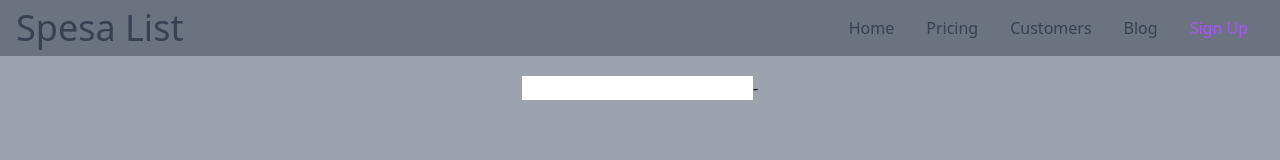
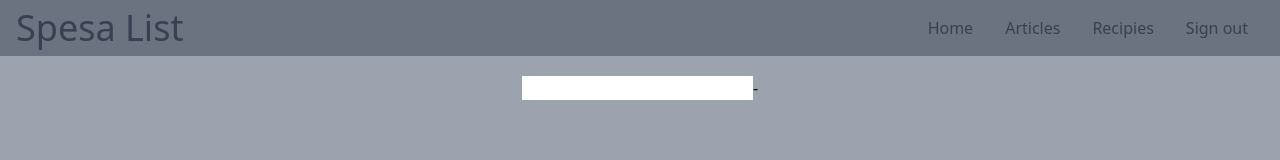
Before and after one commit to Tocco17/SpesaKist, a Vue app: page /login in a window 1280 px wide. Both pictures are taken after typing "Sample", "Sample123" into the empty fields and a click on the button "Submit". Shown: the top 160 px of the page. Built offline with nearby package versions, Linux system fonts and the light colour scheme.

Commit message:
Management of local storage and of the logout

```diff
--- a/src/App.vue
+++ b/src/App.vue
@@ -1,6 +1,7 @@
 <script>
 import { defineComponent } from "vue";
 import { useAuthStore } from "./stores/authStore";
+import { Helper } from "./utils/tests"
 
 
 export default defineComponent({
@@ -11,17 +12,18 @@ export default defineComponent({
   },
   setup() {
     const authStore = useAuthStore();
-    authStore.isLogged = true;
     return {
       authStore
     }
   },
   methods: {
-
+    logout() {
+      console.log('Logout clicked')
+      this.authStore.logout()
+    }
   }
 
 })
-
 </script>
 
 <template>
@@ -58,16 +60,16 @@ export default defineComponent({
             <router-link to="/" class="md:p-4 py-2 block hover:text-purple-400">Home</router-link>
           </li>
           <li>
-            <a class="md:p-4 py-2 block hover:text-purple-400" href="#">Pricing</a>
+            <router-link to="/Articles" class="md:p-4 py-2 block hover:text-purple-400">Articles</router-link>
           </li>
           <li>
-            <a class="md:p-4 py-2 block hover:text-purple-400" href="#">Customers</a>
+            <router-link to="/Recipies" class="md:p-4 py-2 block hover:text-purple-400">Recipies</router-link>
           </li>
           <li>
-            <a class="md:p-4 py-2 block hover:text-purple-400" href="#">Blog</a>
+          <li>
+            <button class="md:p-4 py-2 block hover:text-purple-400" @click="logout">Sign out
+            </button>
           </li>
-          <li>
-            <a class="md:p-4 py-2 block hover:text-purple-400 text-purple-500" href="#">Sign Up</a>
           </li>
         </ul>
       </div>
--- a/src/stores/authStore.js
+++ b/src/stores/authStore.js
@@ -1,10 +1,10 @@
 import { defineStore } from 'pinia'
+import router from '../plugins/router'
 
 export const useAuthStore = defineStore('auth', {
     state: () => {
-        let isLogged = !!localStorage.getItem('auth')
         return {
-            isLogged
+            _isLogged: false
         }
     },
     actions: {
@@ -13,12 +13,19 @@ export const useAuthStore = defineStore('auth', {
                 localStorage.setItem('auth', { username, password })
 
             return new Promise((resolve, reject) => {
-                this.isLogged = true;
+                this._isLogged = true;
                 resolve(true);
             });
         },
-        isSavedInLocalStorage() {
-
-        },
+        logout() {
+            this._isLogged = false;
+            localStorage.clear();
+            router.push('/login');
+        }
+    },
+    getters: {
+        isLogged() {
+            return this._isLogged || !!localStorage.getItem('auth')
+        }
     }
 })
```
